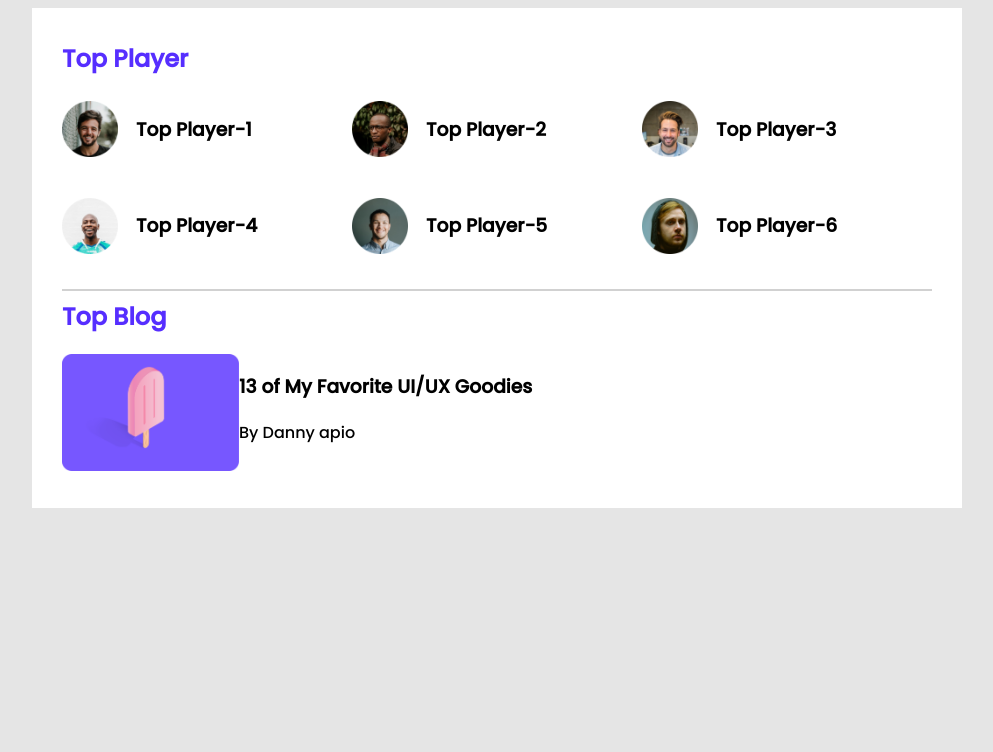
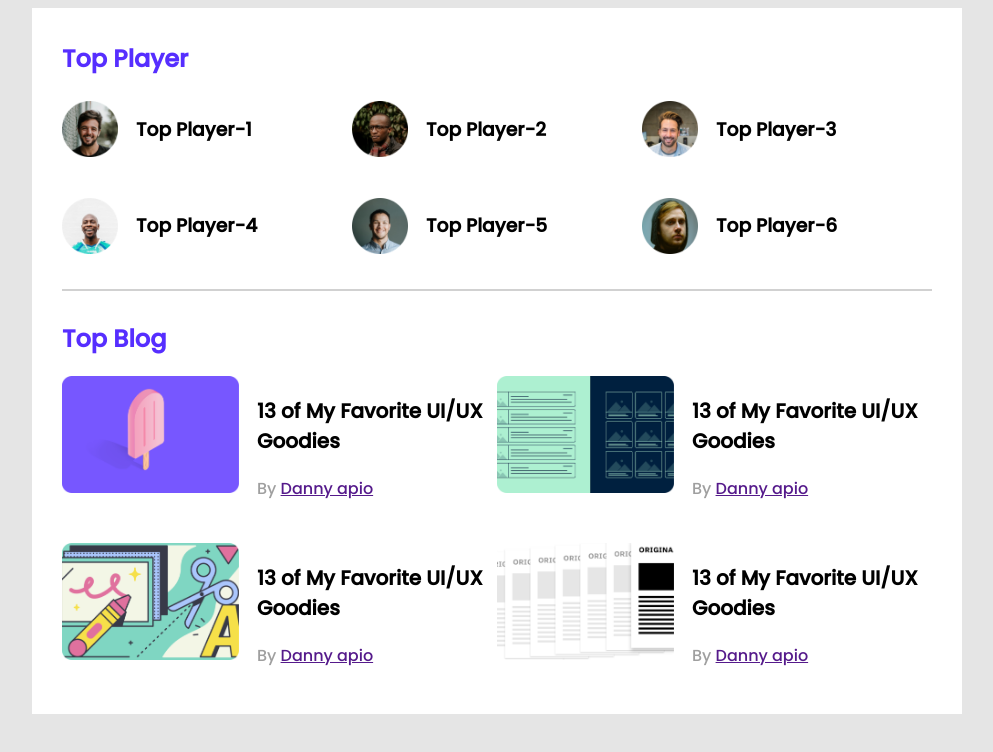
Before and after one commit to Bithe/leaderboard-landing-page, a plain HTML site: page index.html in a window 1280 px wide. Shown: the whole page, without its empty margins (143-1136 px from the left). Drawn offline with Linux system fonts and the light colour scheme.

Commit message:
top blog changing

```diff
--- a/css/style.css
+++ b/css/style.css
@@ -47,6 +47,7 @@ main {
 
 hr {
     border: 1px solid #D1D1D1;
+    margin-bottom: 30px;
 }
 
 
@@ -55,11 +56,30 @@ hr {
 
 /* Top blog start */
 
+.blogs {
+    display: grid;
+    grid-template-columns: repeat(2, 1fr);
+    grid-row-gap: 26px;
+}
+
+.blog {
+    display: flex;
+}
+
 .images img {
     width: 177px;
     height: 117px;
 }
 
-.blog {
-    display: flex;
+.blog-info {
+    margin-left: 18px;
 }
+
+.blog-title {
+    font-size: 20px;
+}
+
+.author-name {
+    color: #9F9F9F;
+    font-size: 16px;
+}
--- a/index.html
+++ b/index.html
@@ -71,7 +71,44 @@
 
                         <div class="blog-info">
                             <h3 class="blog-title">13 of My Favorite UI/UX Goodies</h3>
-                            <p>By Danny apio</p>
+                            <p class="author-name">By <a href=""> Danny apio</a></a>
+                            </p>
+                        </div>
+                    </article>
+
+                    <article class="blog">
+                        <div class="images">
+                            <img src="images/blogs/blog-2.png" alt="">
+                        </div>
+
+                        <div class="blog-info">
+                            <h3 class="blog-title">13 of My Favorite UI/UX Goodies</h3>
+                            <p class="author-name"> By <a href=""> Danny apio</a></a>
+                            </p>
+                        </div>
+                    </article>
+
+                    <article class="blog">
+                        <div class="images">
+                            <img src="images/blogs/blog-3.png" alt="">
+                        </div>
+
+                        <div class="blog-info">
+                            <h3 class="blog-title">13 of My Favorite UI/UX Goodies</h3>
+                            <p class="author-name">By <a href=""> Danny apio</a></a>
+                            </p>
+                        </div>
+                    </article>
+
+                    <article class="blog">
+                        <div class="images">
+                            <img src="images/blogs/blog-4.png" alt="">
+                        </div>
+
+                        <div class="blog-info">
+                            <h3 class="blog-title">13 of My Favorite UI/UX Goodies</h3>
+                            <p class="author-name"> By <a href=""> Danny apio</a></a>
+                            </p>
                         </div>
                     </article>
 
```
